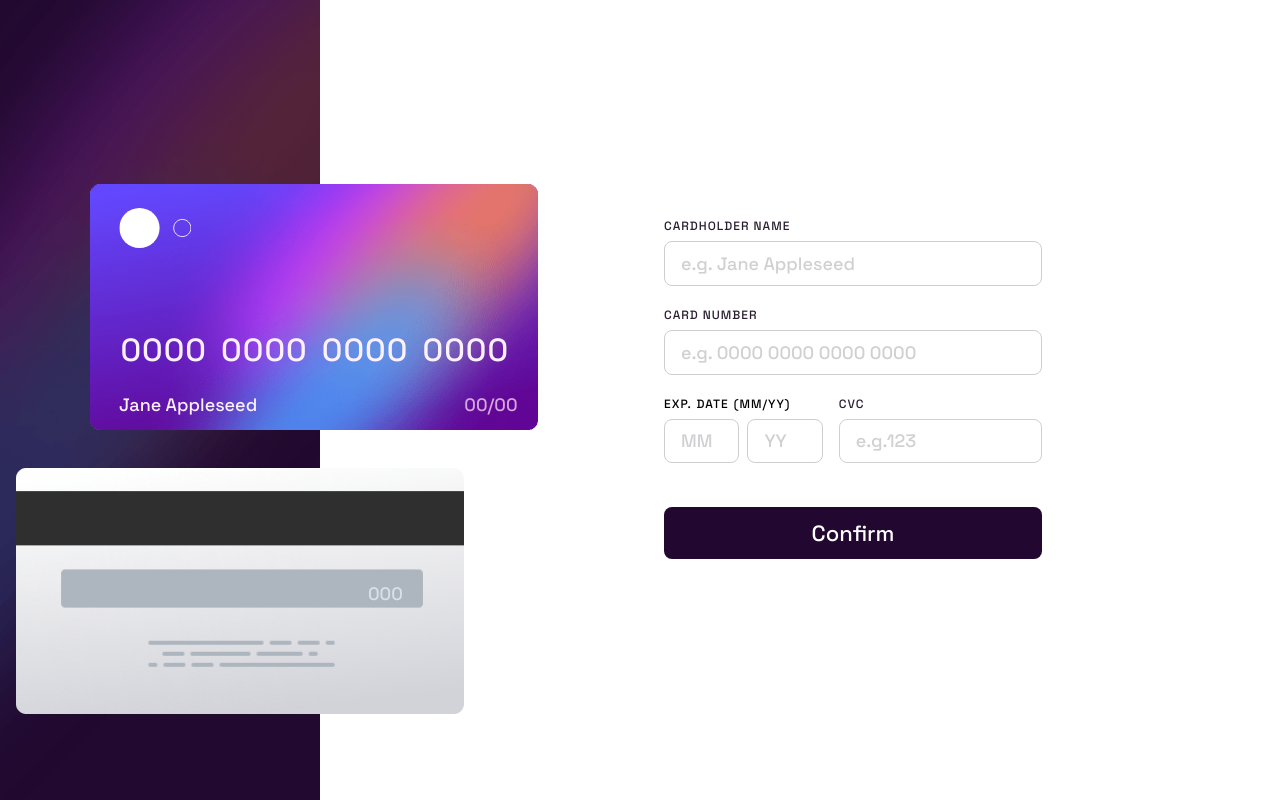
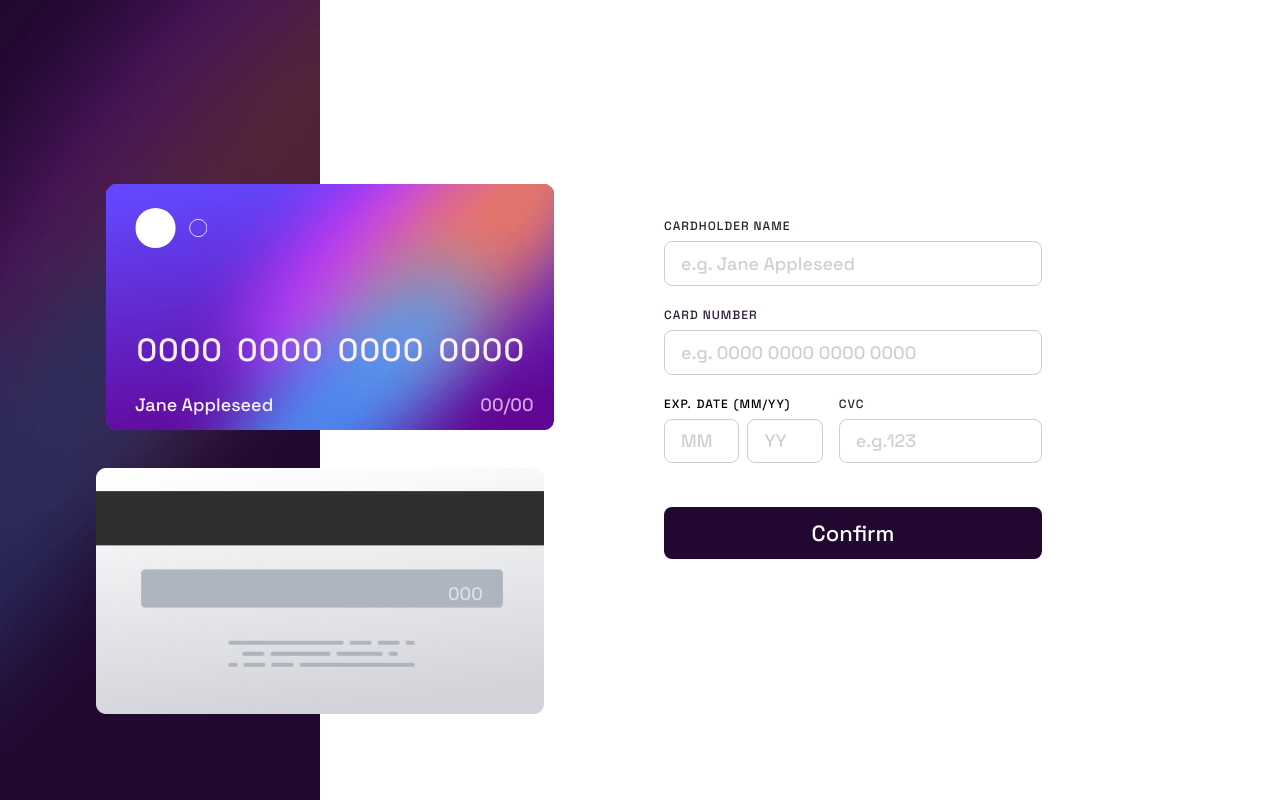
Before and after one commit to eestaniel/interactive-card-details-form, a React (Vite) app: page / in a window 1280 px wide. Built offline with nearby package versions, Linux system fonts and the light colour scheme.

Commit message:
fix: redid card spacing

```diff
--- a/src/styles/styles.css
+++ b/src/styles/styles.css
@@ -273,18 +273,21 @@ input::placeholder {
         grid-area: form__images;
         height: 100vh;
         max-width: 483px;
+        width: 100%;
     }
 
     .form__bg {
         background-image: url("../assets/images/bg-main-desktop.png");
         background-repeat: no-repeat;
+        width: 100%;
+
     }
 
     .form__card-back {
         width: 448px;
         height: 246px;
         background-size: contain;
-        transform: translate(10rem, 27.25rem);
+        transform: translate(15rem, 27.25rem);
     }
 
     .form__card-back__cvc {
@@ -297,7 +300,7 @@ input::placeholder {
         width: 448px;
         height: 246px;
         background-size: contain;
-        transform: translate(2rem, 4rem);
+        transform: translate(3rem, 4rem);
     }
 
     .form__card-front__logo {
```
